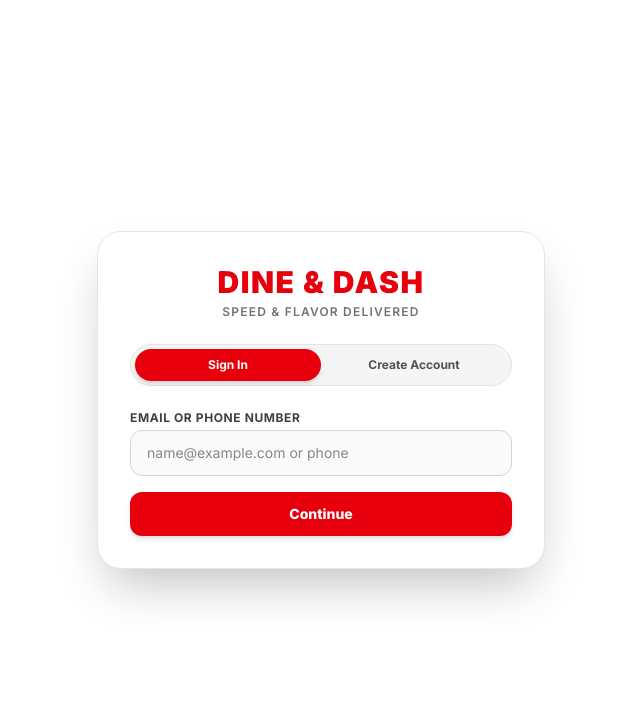
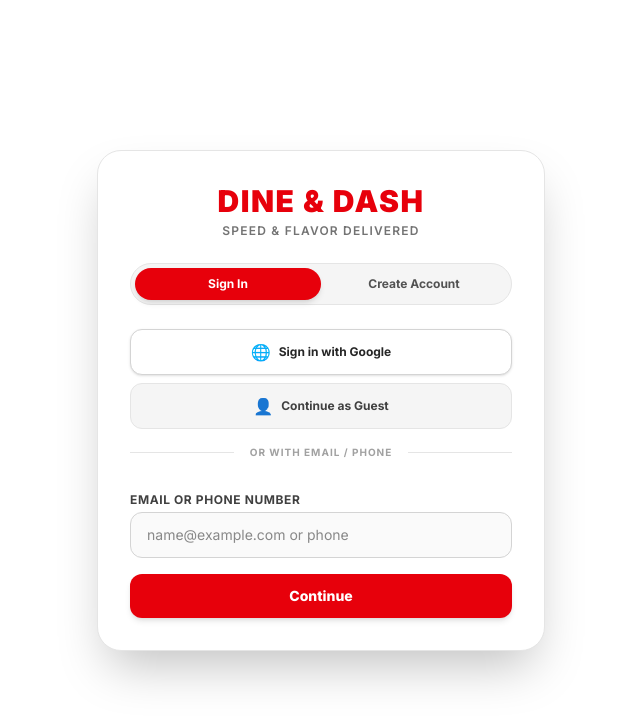
Before and after one commit to henon123sam/dash-and-dine, a Next.js app: page / in a window 1280 px wide. Shown: the top 724 px of the page, without its empty margins (319-959 px from the left). Built offline with nearby package versions, Linux system fonts and the light colour scheme.

Commit message:
Fix password update logic in local database and add Sign in with Google and Continue as Guest options

```diff
--- a/app/page.tsx
+++ b/app/page.tsx
@@ -52,6 +52,7 @@ export default function DineAndDashApp() {
   }, []);
 
   const getFirstName = (emailOrPhone: string) => {
+    if (emailOrPhone === 'guest_user') return 'Guest';
     const account = accounts.find(acc => acc.email.toLowerCase() === emailOrPhone.toLowerCase());
     if (account && account.fullName) {
       return account.fullName.split(' ')[0];
@@ -66,7 +67,26 @@ export default function DineAndDashApp() {
   };
 
   const updatePasswordInDb = (email: string, newPass: string) => {
-    const updated = accounts.map(acc => acc.email.toLowerCase() === email.toLowerCase() ? { ...acc, password: newPass } : acc);
+    const targetEmail = email.trim().toLowerCase();
+    const existingIndex = accounts.findIndex(acc => acc.email.toLowerCase() === targetEmail);
+
+    let updated: UserAccount[];
+    if (existingIndex !== -1) {
+      updated = accounts.map(acc =>
+        acc.email.toLowerCase() === targetEmail ? { ...acc, password: newPass } : acc
+      );
+    } else {
+      // If the email wasn't found in database yet, automatically create an account for it so it saves successfully!
+      const newAcc: UserAccount = {
+        email: targetEmail,
+        password: newPass,
+        fullName: targetEmail.split('@')[0],
+        phone: '000000000',
+        countryCode: '+251'
+      };
+      updated = [...accounts, newAcc];
+    }
+
     setAccounts(updated);
     localStorage.setItem('dine_and_dash_accounts', JSON.stringify(updated));
   };
@@ -79,6 +99,26 @@ export default function DineAndDashApp() {
   const handleLogout = () => {
     setCurrentUser(null);
     localStorage.removeItem('dine_and_dash_current_user');
+  };
+
+  const handleGoogleLogin = () => {
+    const googleEmail = 'google_user@gmail.com';
+    const existing = accounts.find(acc => acc.email.toLowerCase() === googleEmail);
+    if (!existing) {
+      const googleAccount: UserAccount = {
+        email: googleEmail,
+        password: 'google_oauth_secure',
+        fullName: 'Google User',
+        phone: '911000000',
+        countryCode: '+251'
+      };
+      saveNewAccount(googleAccount);
+    }
+    handleLoginSuccess(googleEmail);
+  };
+
+  const handleGuestLogin = () => {
+    handleLoginSuccess('guest_user');
   };
 
   // Auth screen states
@@ -185,12 +225,10 @@ export default function DineAndDashApp() {
 
   const handleProceedToNewPassword = (e: React.FormEvent) => {
     e.preventDefault();
-    const account = accounts.find(acc => acc.email.toLowerCase() === forgotEmailInput.trim().toLowerCase());
-    if (!account) {
-      alert('No registered account found with this email address.');
+    if (!forgotEmailInput.trim()) {
+      alert('Please enter your email address.');
       return;
     }
-    // Instantly go straight to entering a new password
     setStep('forgot_new_pass');
   };
 
@@ -201,7 +239,7 @@ export default function DineAndDashApp() {
       return;
     }
     updatePasswordInDb(forgotEmailInput, newPasswordInput);
-    alert('Password successfully updated! You can now sign in with your new password.');
+    alert('New password successfully saved in database! You can now sign in.');
     setIsSignUp(false);
     setIdentifier(forgotEmailInput);
     setStep('password');
@@ -230,6 +268,7 @@ export default function DineAndDashApp() {
           </div>
 
           {step !== 'forgot_email' && step !== 'forgot_new_pass' && (
+            <>
               <div className="flex bg-neutral-100 p-1 rounded-full mb-6 border border-neutral-200">
                 <button
                   type="button"
@@ -246,6 +285,30 @@ export default function DineAndDashApp() {
                   Create Account
                 </button>
               </div>
+
+              {/* Google & Guest Quick Sign-In Options */}
+              <div className="space-y-2 mb-6">
+                <button
+                  type="button"
+                  onClick={handleGoogleLogin}
+                  className="w-full py-2.5 px-4 bg-white border border-neutral-300 hover:bg-neutral-50 text-neutral-800 font-bold rounded-xl text-xs flex items-center justify-center gap-2 transition shadow-sm"
+                >
+                  <span className="text-base">🌐</span> Sign in with Google
+                </button>
+                <button
+                  type="button"
+                  onClick={handleGuestLogin}
+                  className="w-full py-2.5 px-4 bg-neutral-100 border border-neutral-200 hover:bg-neutral-200 text-neutral-700 font-bold rounded-xl text-xs flex items-center justify-center gap-2 transition"
+                >
+                  <span className="text-base">👤</span> Continue as Guest
+                </button>
+                <div className="relative flex py-2 items-center">
+                  <div className="flex-grow border-t border-neutral-200"></div>
+                  <span className="flex-shrink mx-4 text-[10px] text-neutral-400 font-bold uppercase tracking-widest">Or with email / phone</span>
+                  <div className="flex-grow border-t border-neutral-200"></div>
+                </div>
+              </div>
+            </>
           )}
 
           {isSignUp && step === 'signup_form' && (
@@ -373,7 +436,7 @@ export default function DineAndDashApp() {
                 </button>
               </div>
 
-              {/* Forgot password on top of password label */}
+              {/* Forgot password placed directly above password label */}
               <div className="flex justify-between items-center">
                 <label className="block text-xs font-bold text-neutral-700 uppercase tracking-wider">Password</label>
                 <button
@@ -457,7 +520,7 @@ export default function DineAndDashApp() {
 
               <div className="text-center mb-2">
                 <h2 className="text-sm font-bold text-neutral-800">Reset Your Password</h2>
-                <p className="text-xs text-neutral-500 mt-1">Enter your account email to proceed to password recovery.</p>
+                <p className="text-xs text-neutral-500 mt-1">Enter your account email to set a new password.</p>
               </div>
 
               <div>
@@ -476,7 +539,7 @@ export default function DineAndDashApp() {
                 type="submit"
                 className="w-full py-3 bg-red-600 hover:bg-red-700 text-white font-extrabold rounded-xl transition shadow-md text-sm"
               >
-                Continue to Reset Password
+                Continue to New Password
               </button>
             </form>
           )}
@@ -497,7 +560,7 @@ export default function DineAndDashApp() {
 
               <div className="text-center mb-2">
                 <h2 className="text-sm font-bold text-neutral-800">Create New Password</h2>
-                <p className="text-xs text-neutral-500 mt-1">Enter your new secure password below.</p>
+                <p className="text-xs text-neutral-500 mt-1">Enter your new secure password for <span className="font-bold text-neutral-800">{forgotEmailInput}</span></p>
               </div>
 
               <div>
@@ -516,7 +579,7 @@ export default function DineAndDashApp() {
                 type="submit"
                 className="w-full py-3 bg-red-600 hover:bg-red-700 text-white font-extrabold rounded-xl transition shadow-md text-sm"
               >
-                Reset Password & Sign In
+                Save New Password & Sign In
               </button>
             </form>
           )}
```
Lines whose indentation alone changed are shown as unchanged.
